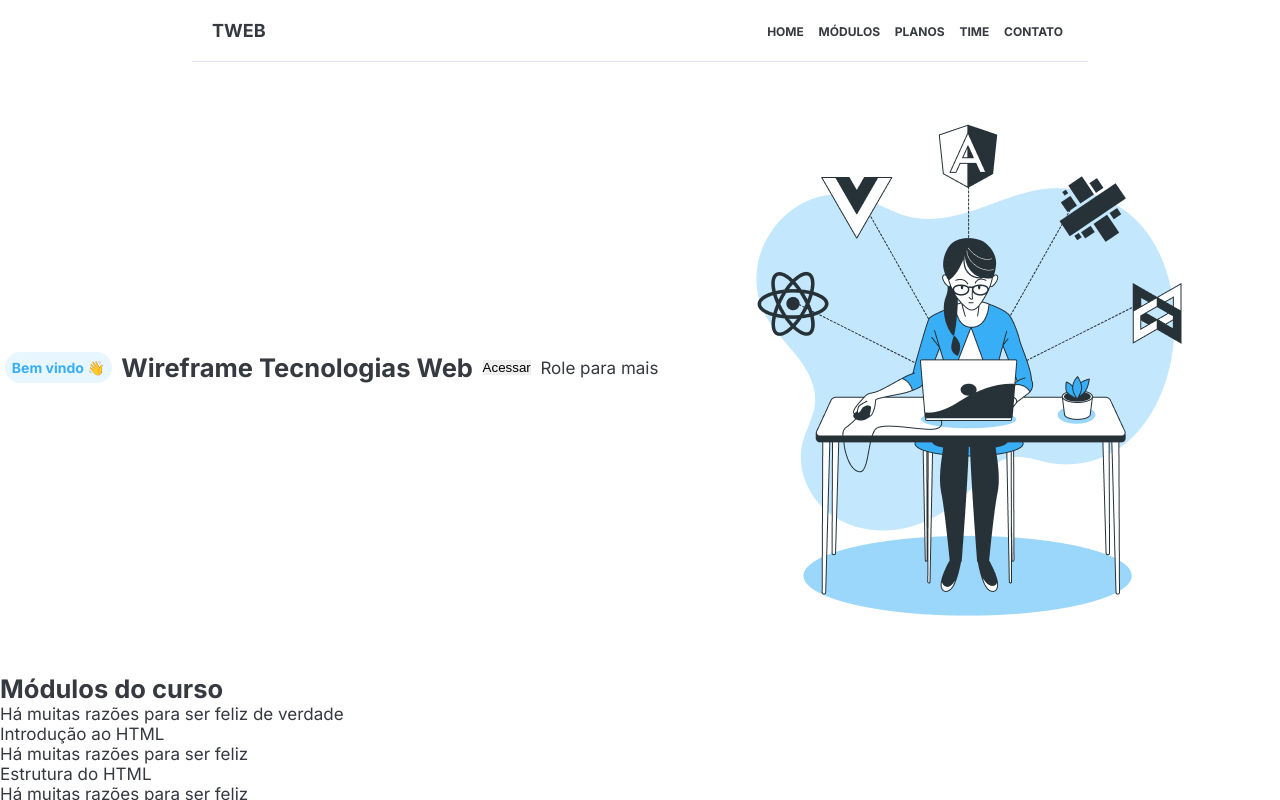
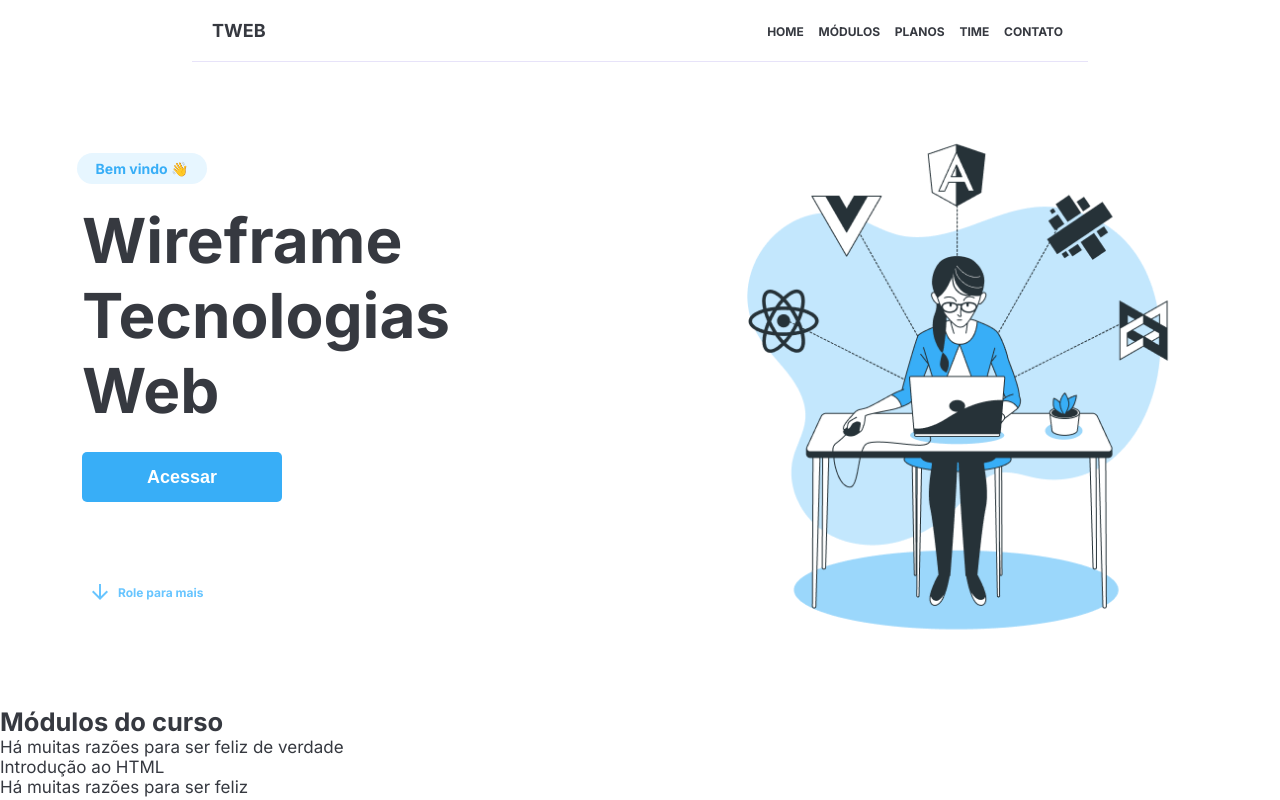
Before and after one commit to rodrigo66713/wireframe-tweb, a plain HTML site: page index.html in a window 1280 px wide. Shown: the top 800 px of the page. Drawn offline with nearby package versions, Linux system fonts and the light colour scheme.

Commit message:
css home

```diff
--- a/index.html
+++ b/index.html
@@ -1,10 +1,11 @@
 <!DOCTYPE html>
-<html lang="en">
+<html lang="pt-BR">
 <head>
     <meta charset="UTF-8">
     <meta name="viewport" content="width=device-width, initial-scale=1.0">
     <link rel="icon" type="image/png" sizes="32x32" href="./assets/icon/icon.png">
     <link rel="stylesheet" href="./style.css">
+    <link rel="stylesheet" href="https://fonts.googleapis.com/css2?family=Material+Symbols+Outlined:opsz,wght,FILL,GRAD@20,400,0,0&icon_names=arrow_downward" />
 
     <style>
         @import url('https://fonts.googleapis.com/css2?family=Inter:ital,opsz,wght@0,14..32,100..900;1,14..32,100..900&family=Outfit:wght@100..900&family=Young+Serif&display=swap');
@@ -25,14 +26,22 @@
     </header>
     <main>
         <section id="home">
-            <div id="welcome">
-                <p class="standing">Bem vindo 👋</p>
+            <div id="texto">
+                <div id="welcome">
+                    <p class="standing">Bem vindo 👋</p>
+                </div>
+
+                <h2>Wireframe Tecnologias Web</h2>
+                <button>Acessar</button>
+                <p id="role">
+                    <span class="material-symbols-outlined">
+                        arrow_downward
+                    </span>
+                    Role para mais
+                </p>
             </div>
 
-            <h2>Wireframe Tecnologias Web</h2>
-            <button>Acessar</button>
-            <p>Role para mais</p>
-            <picture>
+            <picture id="imagem-inicial">
                 <img src="./assets/images/JavaScript frameworks-bro 1.png" alt="pessoa trabalhando no computador">
             </picture>
         </section>
--- a/style.css
+++ b/style.css
@@ -1,6 +1,7 @@
 :root{
     --text-color: #363940;
     --primary-color: #38AEF7;
+    --primary-color-light: #68C5FF;
 }
 
 *{
@@ -50,10 +51,18 @@ header nav a {
     align-items: center;
 }
 
+#home #texto {
+    display: flex;
+    flex-direction: column;
+    justify-content: space-between;
+    margin: 70px;
+}
+
 #home #welcome{
     display: flex;
     justify-content: center;
     align-items: center;
+    margin: 7px;
     padding: 7px;
     max-width: 130px;
     background-color: #E7F6FF;
@@ -62,3 +71,40 @@ header nav a {
     font-weight: 700;
     border-radius: 20px;
 }
+
+#home h2 {
+    font-size: 62px;
+    font-weight: 700;
+    margin: 12px;
+}
+
+#home picture img{
+    max-width: 50vw;
+    padding: 20px;
+}
+
+#home button {
+    background-color: var(--primary-color);
+    color: #ffffff;
+    font-size: 18px;
+    font-weight: 600;
+    width: 200px;
+    height: 50px;
+    border-radius: 5px;
+    margin: 12px;
+}
+
+
+#home #role {
+    display: flex;
+    align-items: center;
+    font-size: 12px;
+    font-weight: 700;
+    color: var(--primary-color-light);
+    margin: 12px;
+    margin-top: 60px;
+}
+
+#home span {
+    padding: 6px;
+}
```
